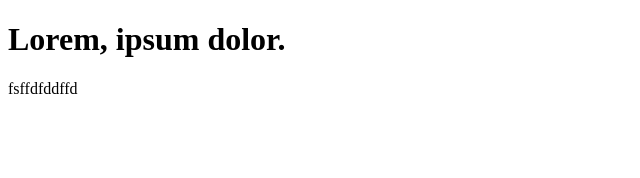
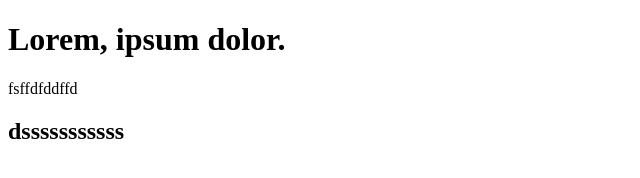
Before and after one commit to leodan17/elimiar-por-favor, a plain HTML site: page prueba.html in a window 1280 px wide. Shown: the whole page, without its empty margins (0-640 px from the left). Drawn offline with Linux system fonts and the light colour scheme.

Commit message:
agregue otro h2

```diff
--- a/prueba.html
+++ b/prueba.html
@@ -8,5 +8,6 @@
 <body>
     <h1>Lorem, ipsum dolor.</h1>
     <p>fsffdfddffd</p>
+    <h2>dsssssssssss</h2>
 </body>
 </html>
```
